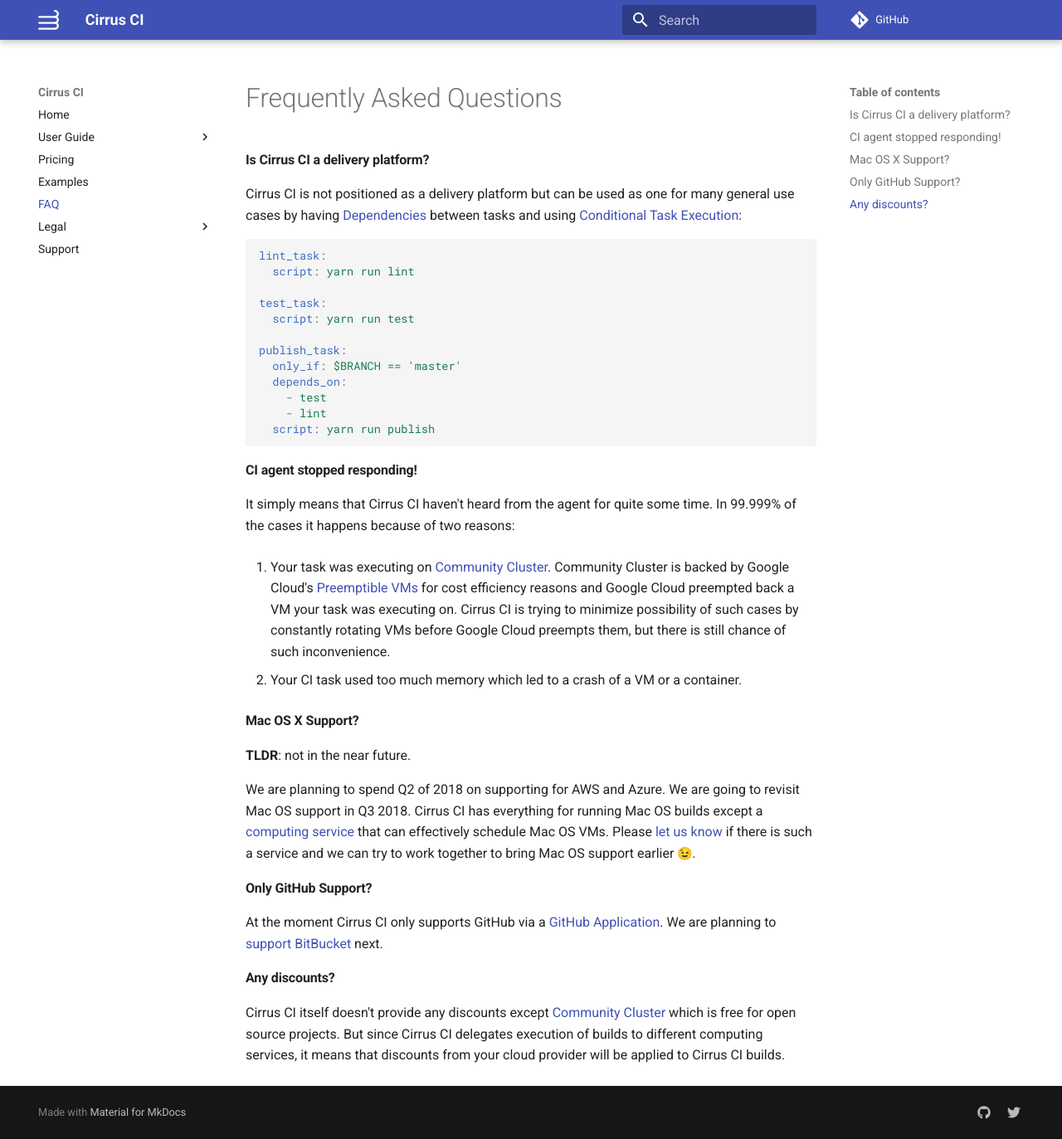
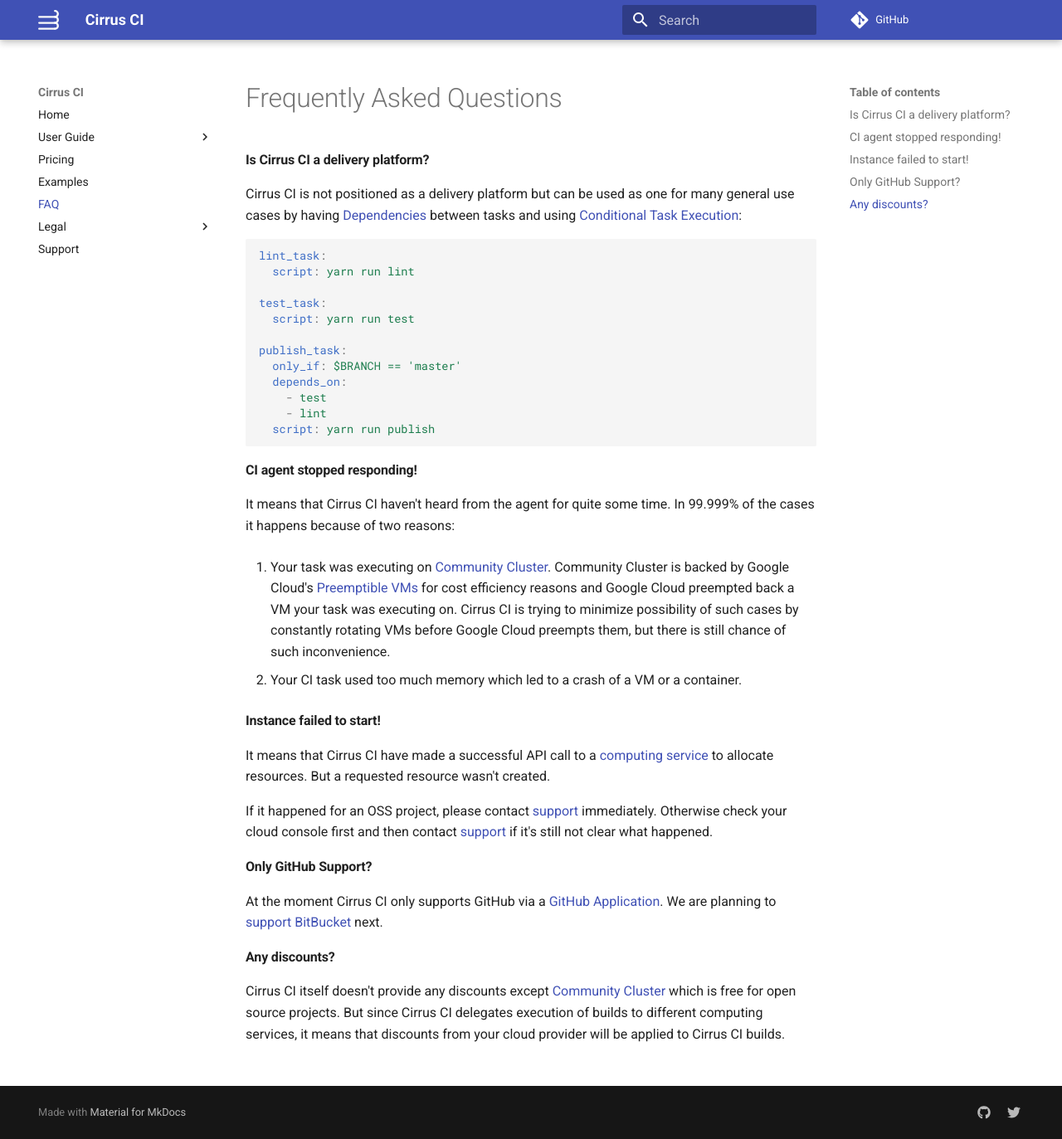
Before and after one commit to cirruslabs/cirrus-ci-docs, an MkDocs documentation site: the page built from docs/faq.md, in a window 1280 px wide and 1373 px high. Shown: the whole window at 83% size. Built offline with MkDocs 1.6.1 and Material for MkDocs 9.7.7, drawn with Linux system fonts in a browser that asks for light colours; emoji names are drawn with the system emoji font; comment, search, counter and statistics services are not loaded; old or Windows-style settings are respelled for this version of MkDocs.

Commit message:
update FAQ

```diff
--- a/docs/faq.md
+++ b/docs/faq.md
@@ -22,7 +22,7 @@ publish_task:
 
 #### CI agent stopped responding!
 
-It simply means that Cirrus CI haven't heard from the agent for quite some time. In 99.999% of the cases
+It means that Cirrus CI haven't heard from the agent for quite some time. In 99.999% of the cases
 it happens because of two reasons:
 
 1. Your task was executing on [Community Cluster](guide/supported-computing-services.md#community-cluster). Community Cluster
@@ -32,14 +32,13 @@ by constantly rotating VMs before Google Cloud preempts them, but there is still
 
 2. Your CI task used too much memory which led to a crash of a VM or a container.
 
-#### Mac OS X Support?
+#### Instance failed to start!
 
-**TLDR**: not in the near future.
+It means that Cirrus CI have made a successful API call to a [computing service](/guide/supported-computing-services.md)
+to allocate resources. But a requested resource wasn't created.
 
-We are planning to spend Q2 of 2018 on supporting for AWS and Azure. We are going to revisit Mac OS support in Q3 2018. Cirrus CI has everything
-for running Mac OS builds except a [computing service](guide/supported-computing-services.md) that can effectively
-schedule Mac OS VMs. Please [let us know](support.md) if there is such a service and we can try to work together to bring
-Mac OS support earlier :wink:.
+If it happened for an OSS project, please contact [support](/support.md) immediately. Otherwise check your cloud console first
+and then contact [support](/support.md) if it's still not clear what happened.
 
 #### Only GitHub Support?
 
```
